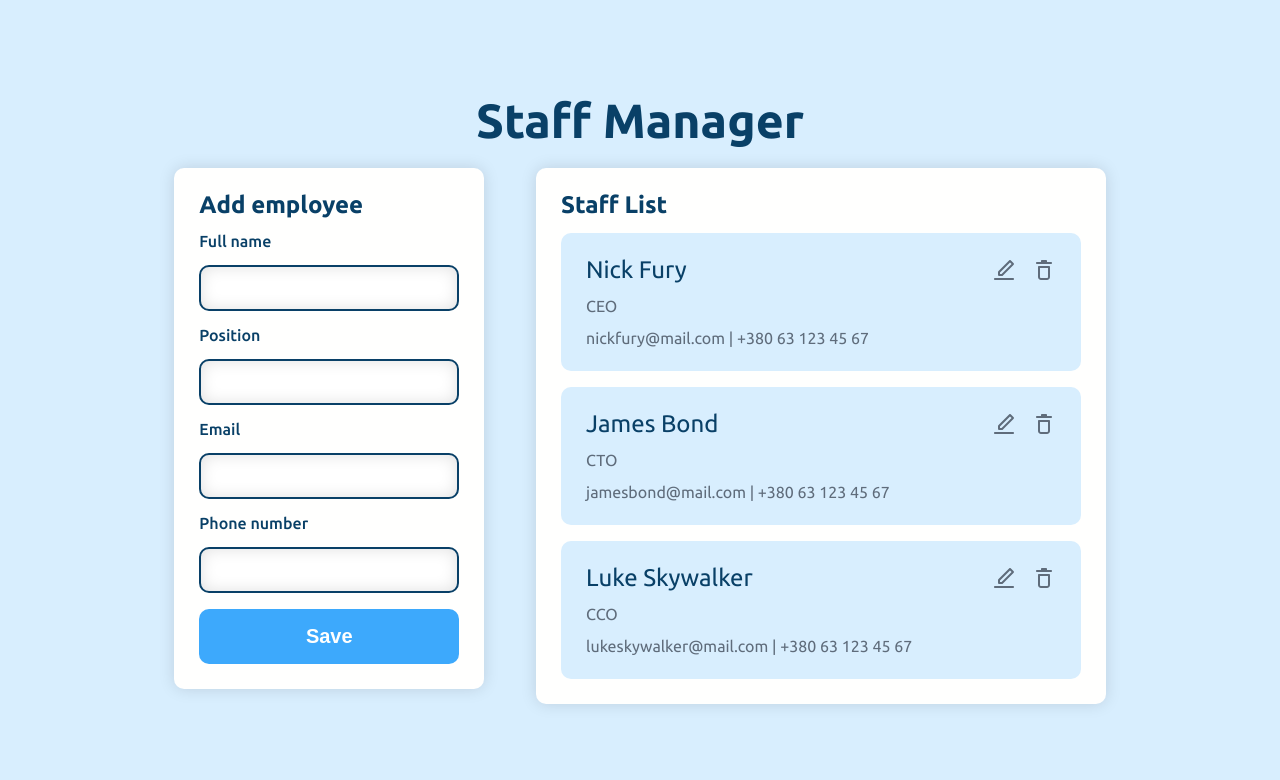
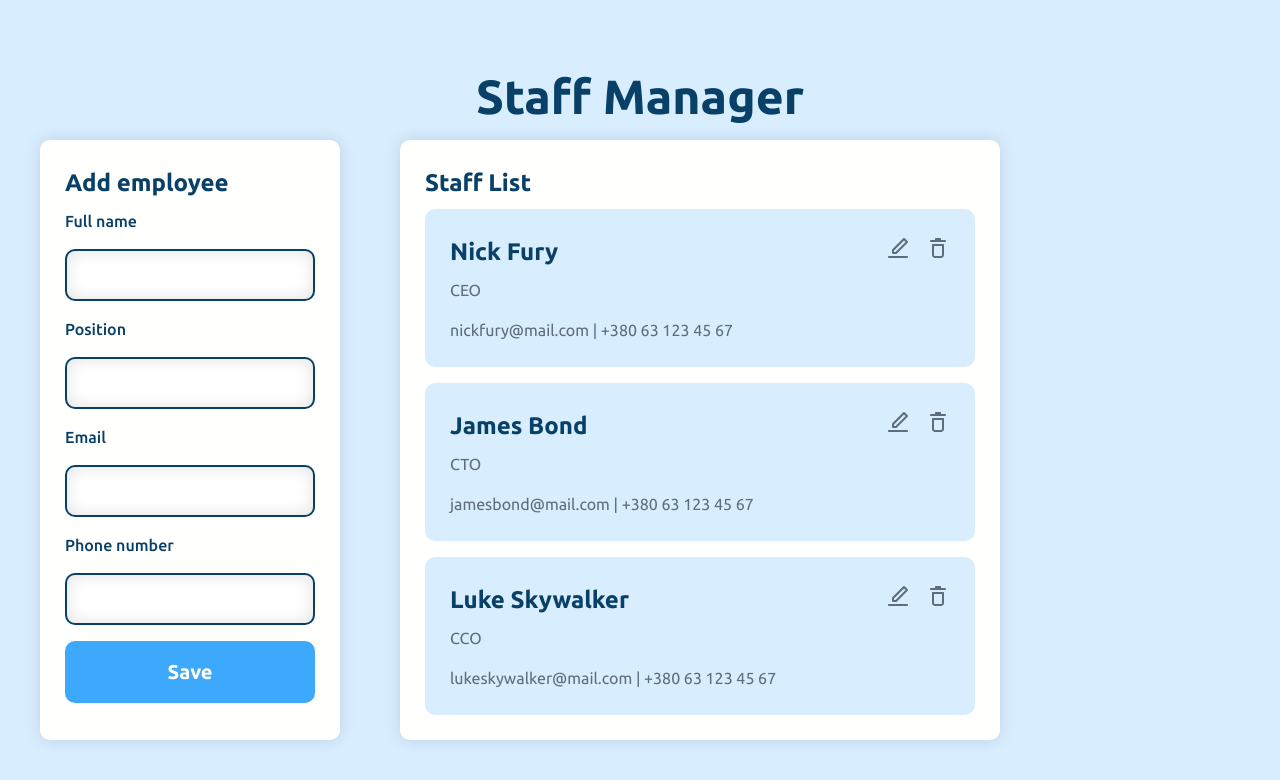
Before and after one commit to nickkurkan/staff-manager, a Vue app: page / in a window 1280 px wide. Shown: the top 780 px of the page. Built offline with nearby package versions, Linux system fonts and the light colour scheme.

Commit message:
Fixed/added styles and grid system

```diff
--- a/src/components/Employee.vue
+++ b/src/components/Employee.vue
@@ -2,7 +2,7 @@
   <div class="card card__primary">
     <div class="employee">
       <div class="wrap">
-        <h3 class="employee_name">{{name}}</h3>
+        <h2 class="employee_name">{{name}}</h2>
         <div class="employee_actions">
           <button class="employee_edit btn-icon">
             <svg
--- a/src/components/StaffList.vue
+++ b/src/components/StaffList.vue
@@ -22,4 +22,7 @@ export default {
 <style lang="sass" scoped>
 .staff-list
   width: 50%
+  display: flex
+  flex-direction: column
+  justify-content: flex-start
 </style>
--- a/src/styles/_common.sass
+++ b/src/styles/_common.sass
@@ -8,48 +8,31 @@ $primary: #3da9fc
 
 $border-color: #094067
 
-$title-fz: 3rem
-$subtitle-fz: 1.5rem
-$headline-fz: 1.5rem
-$text-fz: 1rem
-$btn-fz: 1.25rem
+body
+  font-family: 'Ubuntu', sans-serif
+  background: $bg
 
-body
+#app
   width: 100vw
   height: 100vh
   display: flex
   justify-content: center
   align-items: center
-  font-family: 'Ubuntu', sans-serif
-  background: $bg
 
 h1, h2, h3
-  margin-bottom: 1rem
   color: $title-color
 
 h1
-  margin-bottom: 1.5rem
-  font-size: $title-fz
-  font-weight: bold
-
-h2
-  font-size: $subtitle-fz
-  font-weight: bold
-
-h3
-  font-size: $headline-fz
+  font-size: 3rem
 
 p
-  margin-bottom: $text-fz
-  font-size: $text-fz
   color: $text-color
 
 input
-  margin-bottom: $text-fz
+  margin-bottom: 1rem
   padding: 0.75rem
   border: 2px solid $border-color
   border-radius: 10px
-  font-size: $text-fz
   font-weight: 500
   color: $text-color
   box-shadow: inset 0 0 1rem rgba(0, 0, 0, 0.125)
@@ -59,11 +42,11 @@ input
     border-color: $primary
 
 .btn
-  margin-bottom: $text-fz
+  margin-bottom: 1rem
   padding: 1rem
   border: none
   border-radius: 10px
-  font-size: $btn-fz
+  font-size: 1.25rem
   font-weight: bold
   color: $bg-card
   cursor: pointer
@@ -100,12 +83,6 @@ form
   button:last-of-type
     margin-bottom: 0
 
-.container
-  display: flex
-  justify-content: center
-  align-items: flex-start
-  flex-wrap: wrap
-
 .card
   padding: 25px
   background: $bg-card
--- /dev/null
+++ b/src/styles/_grid.sass
@@ -0,0 +1,30 @@
+.container
+  width: 100%
+  padding-right: 15px
+  padding-left: 15px
+  margin-right: auto
+  margin-left: auto
+
+@media (min-width: 576px)
+  .container
+    max-width: 540px
+
+@media (min-width: 768px)
+  .container
+    max-width: 720px
+
+@media (min-width: 992px)
+  .container
+    max-width: 960px
+
+@media (min-width: 1200px)
+  .container
+    max-width: 1200px
+
+.row
+  display: -ms-flexbox
+  display: flex
+  -ms-flex-wrap: wrap
+  flex-wrap: wrap
+  margin-right: -15px
+  margin-left: -15px
--- /dev/null
+++ b/src/styles/_reboot.sass
@@ -0,0 +1,237 @@
+*
+  box-sizing: border-box
+
+  &::before, &::after
+    box-sizing: border-box
+
+html
+  font-family: sans-serif
+  line-height: 1.15
+  -webkit-text-size-adjust: 100%
+  -webkit-tap-highlight-color: rgba(0, 0, 0, 0)
+
+article, aside, figcaption, figure, footer, header, hgroup, main, nav, section
+  display: block
+
+body
+  margin: 0
+  font-family: -apple-system, BlinkMacSystemFont, "Segoe UI", Roboto, "Helvetica Neue", Arial, "Noto Sans", sans-serif, "Apple Color Emoji", "Segoe UI Emoji", "Segoe UI Symbol", "Noto Color Emoji"
+  font-size: 1rem
+  font-weight: 400
+  line-height: 1.5
+  color: #212529
+  text-align: left
+  background-color: #fff
+
+[tabindex="-1"]:focus:not(:focus-visible)
+  outline: 0 !important
+
+hr
+  box-sizing: content-box
+  height: 0
+  overflow: visible
+
+h1, h2, h3, h4, h5, h6
+  margin-top: 0
+  margin-bottom: 0.5rem
+
+p
+  margin-top: 0
+  margin-bottom: 1rem
+
+abbr
+  &[title], &[data-original-title]
+    text-decoration: underline
+    -webkit-text-decoration: underline dotted
+    text-decoration: underline dotted
+    cursor: help
+    border-bottom: 0
+    -webkit-text-decoration-skip-ink: none
+    text-decoration-skip-ink: none
+
+address
+  margin-bottom: 1rem
+  font-style: normal
+  line-height: inherit
+
+ol, ul, dl
+  margin-top: 0
+  margin-bottom: 1rem
+
+ol ol, ul ul, ol ul, ul ol
+  margin-bottom: 0
+
+dt
+  font-weight: 700
+
+dd
+  margin-bottom: .5rem
+  margin-left: 0
+
+blockquote
+  margin: 0 0 1rem
+
+b, strong
+  font-weight: bolder
+
+small
+  font-size: 80%
+
+sub, sup
+  position: relative
+  font-size: 75%
+  line-height: 0
+  vertical-align: baseline
+
+sub
+  bottom: -.25em
+
+sup
+  top: -.5em
+
+a
+  color: #007bff
+  text-decoration: none
+  background-color: transparent
+
+  &:hover
+    color: #0056b3
+    text-decoration: underline
+
+  &:not([href])
+    color: inherit
+    text-decoration: none
+
+    &:hover
+      color: inherit
+      text-decoration: none
+
+pre, code, kbd, samp
+  font-family: SFMono-Regular, Menlo, Monaco, Consolas, "Liberation Mono", "Courier New", monospace
+  font-size: 1em
+
+pre
+  margin-top: 0
+  margin-bottom: 1rem
+  overflow: auto
+  -ms-overflow-style: scrollbar
+
+figure
+  margin: 0 0 1rem
+
+img
+  vertical-align: middle
+  border-style: none
+
+svg
+  overflow: hidden
+  vertical-align: middle
+
+table
+  border-collapse: collapse
+
+caption
+  padding-top: 0.75rem
+  padding-bottom: 0.75rem
+  color: #6c757d
+  text-align: left
+  caption-side: bottom
+
+th
+  text-align: inherit
+
+label
+  display: inline-block
+  margin-bottom: 0.5rem
+
+button
+  border-radius: 0
+
+  &:focus
+    outline: 1px dotted
+    outline: 5px auto -webkit-focus-ring-color
+
+input, button, select, optgroup, textarea
+  margin: 0
+  font-family: inherit
+  font-size: inherit
+  line-height: inherit
+
+button, input
+  overflow: visible
+
+button, select
+  text-transform: none
+
+[role="button"]
+  cursor: pointer
+
+select
+  word-wrap: normal
+
+button, [type="button"], [type="reset"], [type="submit"]
+  -webkit-appearance: button
+
+button:not(:disabled), [type="button"]:not(:disabled), [type="reset"]:not(:disabled), [type="submit"]:not(:disabled)
+  cursor: pointer
+
+button::-moz-focus-inner, [type="button"]::-moz-focus-inner, [type="reset"]::-moz-focus-inner, [type="submit"]::-moz-focus-inner
+  padding: 0
+  border-style: none
+
+input
+  &[type="radio"], &[type="checkbox"]
+    box-sizing: border-box
+    padding: 0
+
+textarea
+  overflow: auto
+  resize: vertical
+
+fieldset
+  min-width: 0
+  padding: 0
+  margin: 0
+  border: 0
+
+legend
+  display: block
+  width: 100%
+  max-width: 100%
+  padding: 0
+  margin-bottom: .5rem
+  font-size: 1.5rem
+  line-height: inherit
+  color: inherit
+  white-space: normal
+
+progress
+  vertical-align: baseline
+
+[type="number"]
+  &::-webkit-inner-spin-button, &::-webkit-outer-spin-button
+    height: auto
+
+[type="search"]
+  outline-offset: -2px
+  -webkit-appearance: none
+
+  &::-webkit-search-decoration
+    -webkit-appearance: none
+
+\::-webkit-file-upload-button
+  font: inherit
+  -webkit-appearance: button
+
+output
+  display: inline-block
+
+summary
+  display: list-item
+  cursor: pointer
+
+template
+  display: none
+
+[hidden]
+  display: none !important
--- a/src/styles/_reset.sass
+++ /dev/null
@@ -1,42 +0,0 @@
-html, body, div, span, applet, object, iframe,
-h1, h2, h3, h4, h5, h6, p, blockquote, pre,
-a, abbr, acronym, address, big, cite, code,
-del, dfn, em, img, ins, kbd, q, s, samp,
-small, strike, strong, sub, sup, tt, var,
-b, u, i, center,
-dl, dt, dd, ol, ul, li,
-fieldset, form, label, legend,
-table, caption, tbody, tfoot, thead, tr, th, td,
-article, aside, canvas, details, embed,
-figure, figcaption, footer, header, hgroup,
-menu, nav, output, ruby, section, summary,
-time, mark, audio, video
-	margin: 0
-	padding: 0
-	border: 0
-	font-size: 100%
-	font: inherit
-	vertical-align: baseline
-
-// HTML5 display-role reset for older browsers
-article, aside, details, figcaption, figure,
-footer, header, hgroup, menu, nav, section
-	display: block
-
-body
-	line-height: 1
-
-ol, ul
-	list-style: none
-
-blockquote, q
-	quotes: none
-
-blockquote:before, blockquote:after,
-q:before, q:after
-	content: ''
-	content: none
-
-table
-	border-collapse: collapse
-	border-spacing: 0
--- a/src/styles/main.sass
+++ b/src/styles/main.sass
@@ -1,4 +1,5 @@
 @import url('https://fonts.googleapis.com/css2?family=Ubuntu:wght@300;400;500;700&display=swap')
 
-@import reset
+@import reboot
+@import grid
 @import common
--- a/src/views/Main.vue
+++ b/src/views/Main.vue
@@ -1,18 +1,23 @@
 <template>
   <div class="container">
-    <h1>Staff Manager</h1>
-    <StaffForm></StaffForm>
-    <StaffList></StaffList>
+    <div class="row">
+      <h1>Staff Manager</h1>
+    </div>
+    <div class="row">
+      <StaffForm></StaffForm>
+      <StaffList></StaffList>
+    </div>
   </div>
 </template>
 
 <script>
-import StaffForm from '@/components/StaffForm'
-import StaffList from '@/components/StaffList'
+import StaffForm from "@/components/StaffForm";
+import StaffList from "@/components/StaffList";
 export default {
   components: {
-    StaffForm, StaffList
-  }
+    StaffForm,
+    StaffList,
+  },
 };
 </script>
 
```
